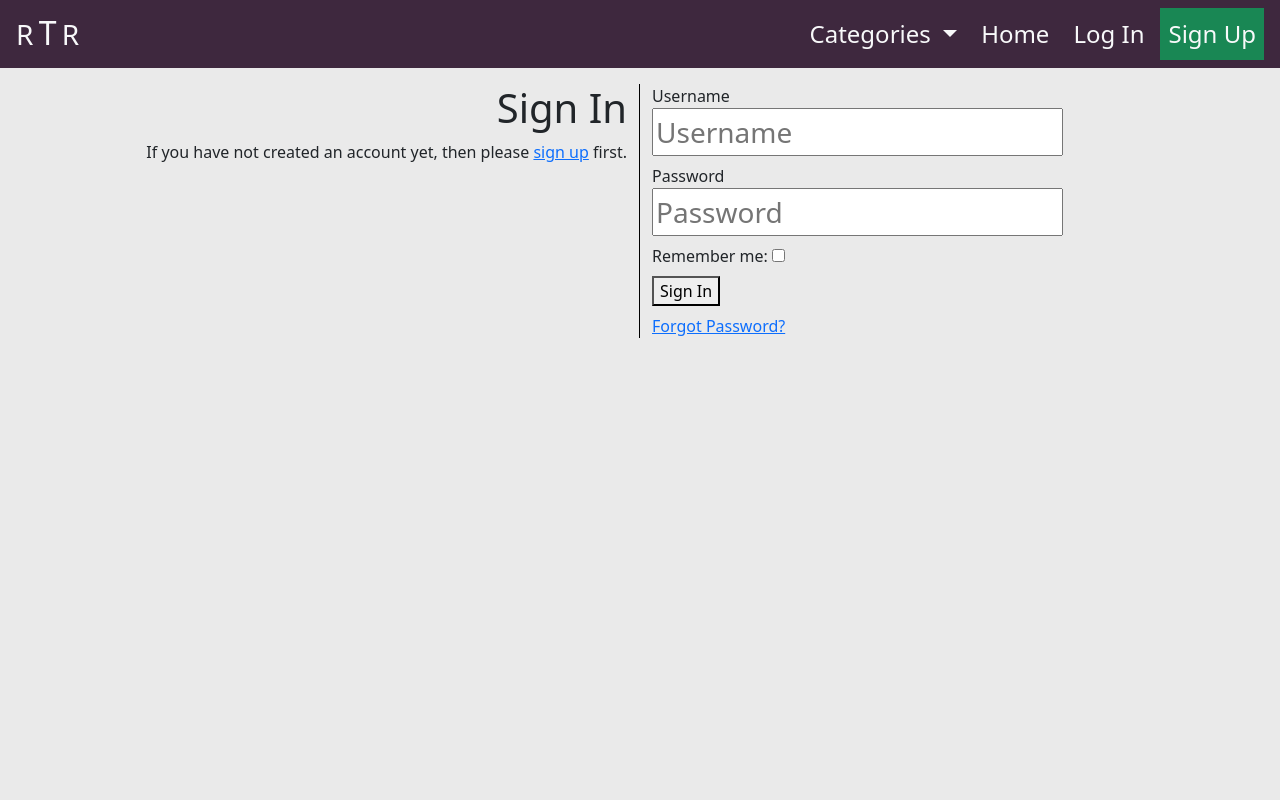
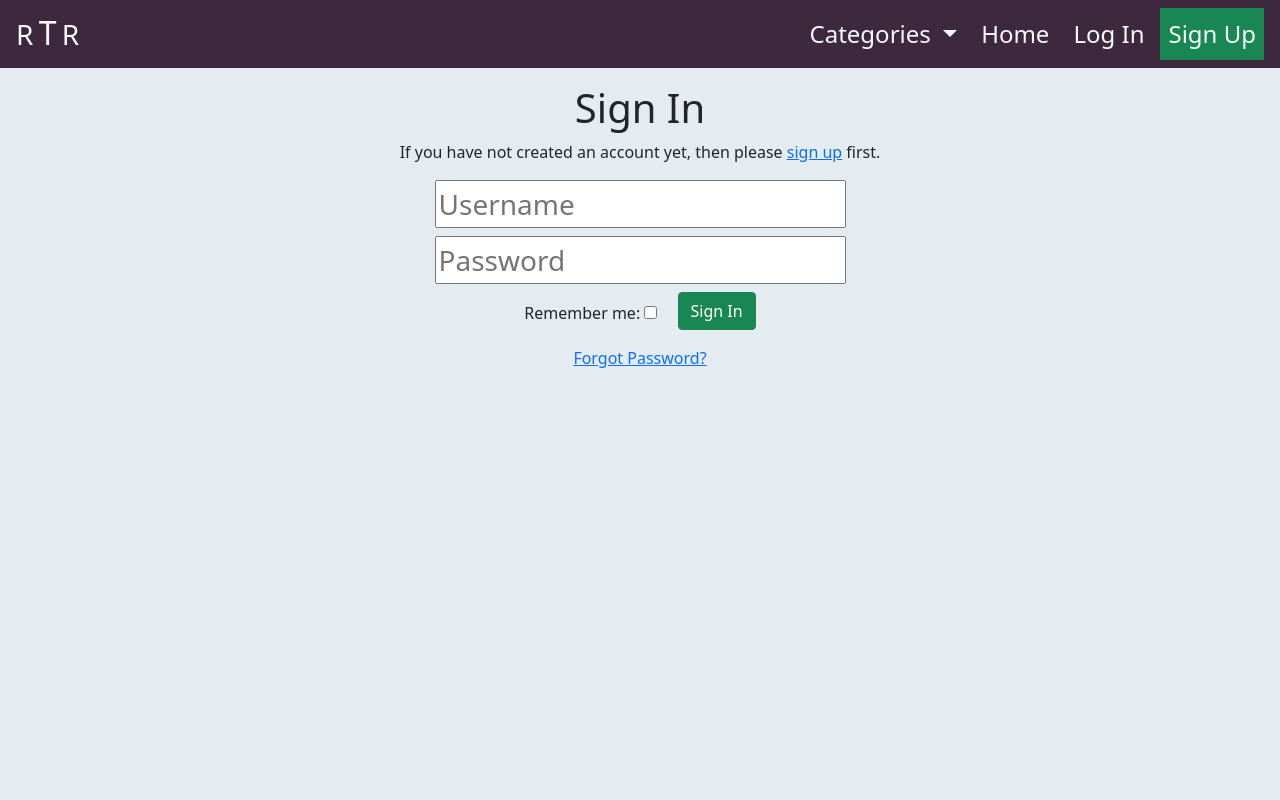
Before and after one commit to Enquil/rtr_v3, a Django app: page /accounts/login/ in a window 1280 px wide. Run offline with Django 3.2, Linux system fonts and the light colour scheme; data that the repository does not hold is empty; some libraries are stand-ins or nearby versions.

Commit message:
updated color scheme, added email backend setting

```diff
--- a/rtr_v3/settings.py
+++ b/rtr_v3/settings.py
@@ -118,7 +118,7 @@ ACCOUNT_EMAIL_VERIFICATION = 'none'
 # Login and Logout redirects to homepage
 LOGIN_REDIRECT_URL = '/'
 LOGOUT_REDIRECT_URL = '/'
-
+EMAIL_BACKEND = 'django.core.mail.backends.console.EmailBackend'
 
 MESSAGE_TAGS = {
 
--- a/static/css/base.css
+++ b/static/css/base.css
@@ -1,4 +1,4 @@
-/* Elements css */
+/* Elements styling */
 
 textarea {
     resize: none;
@@ -12,14 +12,14 @@ input:focus {
 }
 
 
-/* Navbar css */
+/* Navbar styling */
 
 .dropdown-item:hover {
-    background-color: #4B304B;
+    background-color: #6F53CA;
 }
 
 
-/* PostDetail css */
+/* PostDetail styling */
 
 .post-detail-img {
     width: 500px;
@@ -27,12 +27,12 @@ input:focus {
     height: auto;
 }
 
+
+/* Allauth templates and Form styling */
+
 #login-header {
     border-right: 1px solid black;
 }
-
-
-/* Forms */
 
 #signup_form > p > label {
     display: none;
@@ -49,28 +49,28 @@ input:focus {
 
 /* Colors */
 
-.platinum {
-    color: #EAEAEA;
+.indigo {
+    color: #907AD6;
 }
 
-.bg-platinum {
-    background-color: #EAEAEA;
+.bg-indigo {
+    background-color: #907AD6;
 }
 
-.battleship {
-    color: #8A9489;
+.feldgrau {
+    color: #3F5E5A;
 }
 
-.bg-battleship {
-    background-color: #8A9489;
+.bg-feldgrau {
+    background-color: #3F5E5A;
 }
 
-.payne {
-    color: #4D6A6D;
+.alice {
+    color: #E4EBF1;
 }
 
-.bg-payne {
-    background-color: #4D6A6D;
+.bg-alice {
+    background-color: #E4EBF1;
 }
 
 .purple {
--- a/templates/allauth/account/login.html
+++ b/templates/allauth/account/login.html
@@ -6,36 +6,30 @@
 
 <div class="container-fluid mt-3">
   <div class="row">
-    <div id="login-header" class="col-12 col-md-6 text-end">
-
+    <div class="col-12 text-center">
       <h1>Sign In</h1>
-
       <p>
         If you have not created an account yet, then please
         <a href="{{ signup_url }}">sign up</a> first.
       </p>
-    </div>
-    <div class="col-12 col-md-6">
-      <form class="login" method="POST" action="{% url 'account_login' %}">
+      <form class="login bg-powder" method="POST" action="{% url 'account_login' %}">
         {% csrf_token %}
         <div class="d-block mb-2">
-          <label class="d-block" for="remember">Username</label>
           {{ form.login }}
         </div>
         <div class="d-block mb-2">
-          <label class="d-block" for="remember">Password</label>
           {{ form.password }}
         </div>
         <div class="d-block mb-2">
           <label for="remember">Remember me:</label>
           {{ form.remember }}
+          <button class="primaryAction ms-3 mb-2 btn btn-success" type="submit">Sign In</button>
         </div>
         {% if redirect_field_value %}
         <input type="hidden"
-               name="{{ redirect_field_name }}"
-               value="{{ redirect_field_value }}" />
+              name="{{ redirect_field_name }}"
+              value="{{ redirect_field_value }}" />
         {% endif %}
-        <button class="primaryAction d-block mb-2" type="submit">Sign In</button>
         <a class="button secondaryAction" href="{% url 'account_reset_password' %}">
           Forgot Password?
         </a>
--- a/templates/base.html
+++ b/templates/base.html
@@ -51,7 +51,7 @@
 
     </head>
 
-    <body class="h-100 w-100 d-flex flex-column bg-platinum">
+    <body class="h-100 w-100 d-flex flex-column bg-alice">
 
         {% comment %}
           Top Nav
@@ -158,7 +158,9 @@
             </div>
           </nav>
 
-        <!-- Message Container -->
+        {% comment %}
+          Message Container
+        {% endcomment %}
         <div class="container-fluid message-container">
             <div class="row">
                 <div class="col-md-6 offset-md-3 text-center">
@@ -174,17 +176,23 @@
             </div>
         </div>
 
-        <!-- Individual Template Content -->
+        {% comment %}
+          Individual Template Content
+        {% endcomment %}
         {% block content %}
         {% endblock content %}
 
-        <!-- Footer -->
+        {% comment %}
+          Footer
+        {% endcomment %}
         <footer class="mt-auto w-100">
         </footer>
 
     </body>
 
-    <!-- Message Timer -->
+    {% comment %}
+      Message Timer
+    {% endcomment %}
     <script>
       setTimeout(function(){var e=document.getElementById("msg");let t=new bootstrap.Alert(e);t.close()},4e3);
     </script>
```
